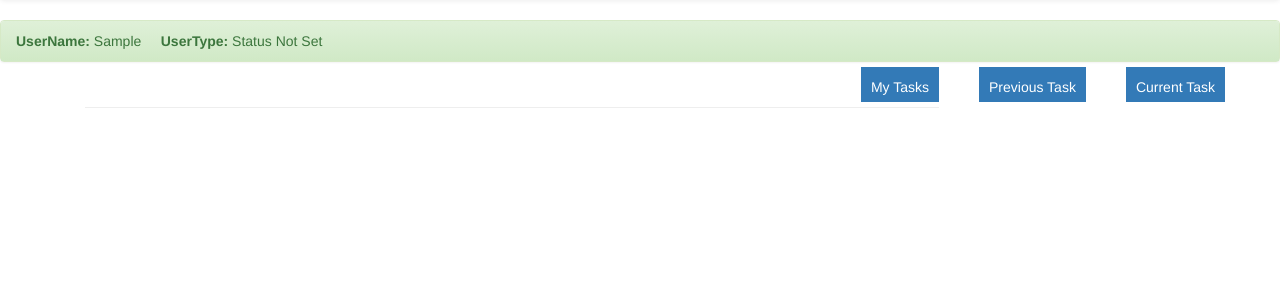
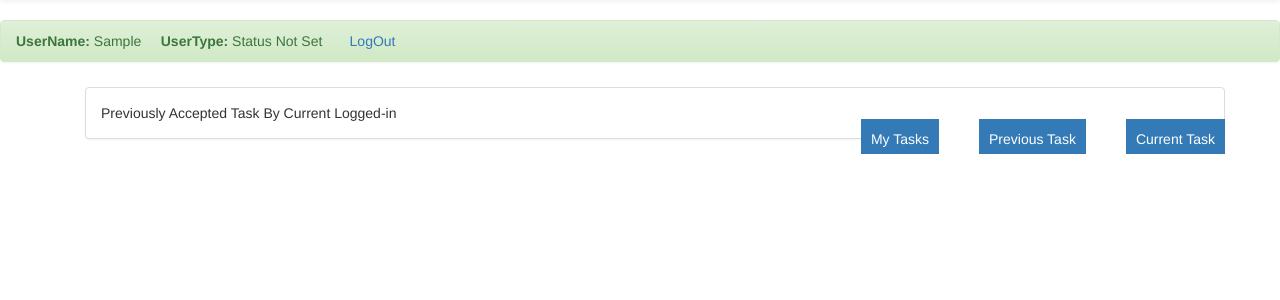
Before and after one commit to pkscredy/urbanpiper, a Django app: page /previous_task/ in a window 1280 px wide. Shown: the part 82-382 px from the top of the page. Run offline with Django 3.2, Linux system fonts and the light colour scheme; a user stored in the database is signed in; tables that the repository leaves empty hold one stand-in row (values such as "Sample post"); some libraries are stand-ins or nearby versions.

Commit message:
complete login

```diff
--- /dev/null
+++ b/delivery/constants.py
@@ -0,0 +1,13 @@
+MAX_LIMIT = 3
+
+MANAGER_ALL_TASK = 'all_task.html'
+MANAGER_POST_TASK = 'post_task.html'
+MANAGER_VIEW_TASK = 'view_task.html'
+
+NO_TASK = 'no_task.html'
+DELIVERY_ALL_TASK = 'd_all_task.html'
+DELIVERY_VIEW_TASK = 'd_view_task.html'
+DELIVERY_UPDATE = 'd_update_task.html'
+DELIVERY_SELF_TASK = 'd_mytask.html'
+
+OTHER_LOGGEDIN = 'd_other_task.html'
--- a/delivery/dbapi.py
+++ b/delivery/dbapi.py
@@ -23,6 +23,14 @@ class TaskDbio(AbstractBaseDbIO):
         return TaskDbio().update_obj(
             obj, {'state': state}
         )
+
+    def filter_by_priority(self, priority, state):
+        return TaskDbio().filter_objects(
+            {
+                'priority': priority,
+                'state': state
+            }
+        ).last()
 
 
 class TaskActivityDbio(AbstractBaseDbIO):
--- a/delivery/handlers/dvr_task.py
+++ b/delivery/handlers/dvr_task.py
@@ -1,42 +1,28 @@
-from delivery.dbapi import TaskDbio, TaskActivityDbio
 from delivery.choices import PriorityStatus, StatesStatus
+from delivery.constants import MAX_LIMIT
+from delivery.dbapi import TaskActivityDbio, TaskDbio
 from usermodule.choices import UserType
 
 
 class DeliveryPerson:
     def get_by_priority(self):
-        # import ipdb; ipdb.set_trace()
-        objs = TaskDbio().filter_objects(
-            {
-                'priority': PriorityStatus.HIGH,
-                'state': StatesStatus.NEW
-            }
-        )
-        if objs:
-            return objs.last()
-        objs = TaskDbio().filter_objects(
-            {
-                'priority': PriorityStatus.MEDIUM,
-                'state': StatesStatus.NEW
-            }
-        )
-        if objs:
-            return objs.last()
-        objs = TaskDbio().filter_objects(
-            {
-                'priority': PriorityStatus.LOW,
-                'state': StatesStatus.NEW
-            }
-        )
-        if objs:
-            return objs.last()
+        state = StatesStatus.NEW
+        high_obj = TaskDbio().filter_by_priority(PriorityStatus.HIGH, state)
+        if high_obj:
+            return high_obj
+        med_obj = TaskDbio().filter_by_priority(PriorityStatus.MEDIUM, state)
+        if med_obj:
+            return med_obj
+        low_obj = TaskDbio().filter_by_priority(PriorityStatus.LOW, state)
+        if low_obj:
+            return low_obj
         return {
             'message': 'No Task are available'
         }
 
     def handle_task(self, request, task_uuid, accept):
         if request.user.profile.dvr_man.filter(
-                state=StatesStatus.ACCEPTED).count() == 3:
+                state=StatesStatus.ACCEPTED).count() == MAX_LIMIT:
             return {
                 'message': 'You accept limit of task is over'
             }
--- a/delivery/handlers/mgr_task.py
+++ b/delivery/handlers/mgr_task.py
@@ -1,4 +1,4 @@
-from delivery.dbapi import TaskDbio, TaskActivityDbio
+from delivery.dbapi import TaskActivityDbio, TaskDbio
 from delivery.models import Task
 
 
--- a/delivery/views.py
+++ b/delivery/views.py
@@ -1,16 +1,17 @@
-# from django.core.paginator import EmptyPage, PageNotAnInteger, Paginator
 from django.contrib import messages
 from django.http import HttpResponseRedirect
 from django.shortcuts import render
 from django.urls import reverse
-# from rest_framework import status
-# from rest_framework.response import Response
 from rest_framework.views import APIView
 
-# from ticket.constants import RAISE_TICKET_TEMPLATE, All_TICKET_TEMPLATE
+from delivery.constants import (DELIVERY_ALL_TASK, DELIVERY_SELF_TASK,
+                                DELIVERY_UPDATE, DELIVERY_VIEW_TASK,
+                                MANAGER_ALL_TASK, MANAGER_POST_TASK,
+                                MANAGER_VIEW_TASK, NO_TASK, OTHER_LOGGEDIN)
 from delivery.dbapi import TaskActivityDbio
+from delivery.handlers.dvr_task import DeliveryPerson
 from delivery.handlers.mgr_task import ManagerTask
-from delivery.handlers.dvr_task import DeliveryPerson
+from usermodule.choices import UserType
 
 
 class TaskActivityView(APIView):
@@ -21,14 +22,14 @@ class TaskActivityView(APIView):
         """
         objs = ManagerTask().get_all_tasks()
         if isinstance(objs, dict):
-            return render(request, 'no_task.html')
+            return render(request, NO_TASK)
 
-        return render(request, 'all_task.html', {'task_info': objs})
+        return render(request, MANAGER_ALL_TASK, {'task_info': objs})
 
 
 class TaskHtmlView(APIView):
     def get(self, request):
-        return render(request, 'post_task.html')
+        return render(request, MANAGER_POST_TASK)
 
     def post(self, request):
         """
@@ -43,7 +44,7 @@ class TaskHtmlView(APIView):
         else:
             tkt_obj = ManagerTask().create_task(request, data)
             messages.success(request, 'The Task has been Created')
-        return render(request, 'post_task.html', {'task_info': tkt_obj})
+        return render(request, MANAGER_POST_TASK, {'task_info': tkt_obj})
 
 
 class ModifyTaskView(APIView):
@@ -53,7 +54,7 @@ class ModifyTaskView(APIView):
         context = {
             'info': task_obj, 'task_act': task_act
         }
-        return render(request, 'view_task.html', context)
+        return render(request, MANAGER_VIEW_TASK, context)
 
     def post(self, request, task_uuid):
         data = request.data
@@ -67,7 +68,6 @@ class ModifyTaskView(APIView):
         messages.success(request, 'The Task has been Updated')
         arg_num = reverse('get_tasks')
         return HttpResponseRedirect(arg_num)
-        # return render(request, 'view_task.html', {'info': obj})
 
     def delete(self, request, task_uuid):
         ManagerTask().delete_task(task_uuid)
@@ -84,9 +84,9 @@ class DvrCurrentTaskView(APIView):
         """
         objs = DeliveryPerson().get_by_priority()
         if isinstance(objs, dict):
-            return render(request, 'no_task.html')
+            return render(request, NO_TASK)
 
-        return render(request, 'd_all_task.html', {'info': objs})
+        return render(request, DELIVERY_ALL_TASK, {'info': objs})
 
 
 class ModCurrentTaskView(APIView):
@@ -95,7 +95,7 @@ class ModCurrentTaskView(APIView):
         view task before accept/reject
         """
         obj, _ = ManagerTask().retreive_single_task(task_uuid)
-        return render(request, 'd_view_task.html', {'info': obj})
+        return render(request, DELIVERY_VIEW_TASK, {'info': obj})
 
     def post(self, request, task_uuid):
         """
@@ -106,11 +106,15 @@ class ModCurrentTaskView(APIView):
             obj = DeliveryPerson().handle_task(request, task_uuid, accept=True)
             if isinstance(obj, dict):
                 return self.check_over_limit(obj, request)
-            return render(request, 'd_view_task.html', {'info': obj})
+            messages.success(request, 'The Task has been Accepted')
+            arg_num = reverse('cur_user_task')
+            return HttpResponseRedirect(arg_num)
         obj = DeliveryPerson().handle_task(request, task_uuid, accept=False)
         if isinstance(obj, dict):
             return self.check_over_limit(obj, request)
-        return render(request, 'd_view_task.html', {'info': obj})
+        messages.info(request, 'The Task has been Declined')
+        arg_num = reverse('get_cur_task')
+        return HttpResponseRedirect(arg_num)
 
     def check_over_limit(self, obj, request):
         messages.warning(request, obj['message'])
@@ -125,7 +129,7 @@ class PreviousTaskView(APIView):
         logged-in person
         """
         obj = DeliveryPerson().accepted_by_other(request)
-        return render(request, 'd_other_task.html', {'task_info': obj})
+        return render(request, OTHER_LOGGEDIN, {'task_info': obj})
 
 
 class UpdateTaskView(APIView):
@@ -134,7 +138,7 @@ class UpdateTaskView(APIView):
         view a previously task before complete/decline
         """
         obj = TaskActivityDbio().get_taskactivity(task_act_uuid)
-        return render(request, 'd_update_task.html', {'info': obj})
+        return render(request, DELIVERY_UPDATE, {'info': obj})
 
     def post(self, request, task_act_uuid):
         """
@@ -142,13 +146,16 @@ class UpdateTaskView(APIView):
         """
         data = request.data
         obj = DeliveryPerson().update_task(request, task_act_uuid, data)
-        return render(request, 'd_mytask.html', {'task_info': obj})
+        return render(request, DELIVERY_SELF_TASK, {'task_info': obj})
 
 
 class CurUserTaskView(APIView):
     def get(self, request):
+        if request.user.profile.user_type == UserType.MANAGER:
+            arg_num = reverse('get_tasks')
+            return HttpResponseRedirect(arg_num)
         """
         view all previously task
         """
         obj = DeliveryPerson().cur_user_tasks(request)
-        return render(request, 'd_mytask.html', {'task_info': obj})
+        return render(request, DELIVERY_SELF_TASK, {'task_info': obj})
--- a/templates/base.html
+++ b/templates/base.html
@@ -23,7 +23,8 @@
   <div class="panel panel-success">
     <div class="panel-heading">
       <b>UserName:</b> {{ request.user.profile.first_name }} &nbsp;&nbsp;&nbsp;
-       <b>UserType:</b> {{ request.user.profile.get_user_type_display }}
+       <b>UserType:</b> {{ request.user.profile.get_user_type_display }}&nbsp;&nbsp;&nbsp;&nbsp;&nbsp;&nbsp;
+       <a href="{% url 'logout' %}"> LogOut </a>
     </div>
   </div>
 
--- a/templates/d_other_task.html
+++ b/templates/d_other_task.html
@@ -52,6 +52,11 @@
 
 <div class="container">
 
+    <div class="panel-group">
+      <div class="panel panel-default">
+        <div class="panel-body">Previously Accepted Task By Current Logged-in</div>
+      </div>
+
   <a href="{% url 'get_cur_task' %}" id="home" right>Current Task</a>
 <p id="space" right></p>
 
@@ -59,7 +64,7 @@
 
 <p id="space" right></p>
   <a href="{% url 'cur_user_task' %}" id="my-task" right>My Tasks</a>
-<hr>
+
 
 {% for info in task_info %}
 <form class="form-horizontal"
--- a/urbanpiper/settings.py
+++ b/urbanpiper/settings.py
@@ -126,3 +126,5 @@ USE_TZ = False
 # https://docs.djangoproject.com/en/1.11/howto/static-files/
 
 STATIC_URL = '/static/'
+
+LOGIN_REDIRECT_URL = 'cur_user_task'
--- a/urbanpiper/urls.py
+++ b/urbanpiper/urls.py
@@ -15,25 +15,19 @@ Including another URLconf
 """
 from django.conf.urls import url
 from django.contrib import admin
-from delivery.views import (
-                    TaskActivityView,
-                    TaskHtmlView,
-                    ModifyTaskView,
-                    DvrCurrentTaskView,
-                    ModCurrentTaskView,
-                    PreviousTaskView,
-                    CurUserTaskView,
-                    UpdateTaskView
-                )
+from django.contrib.auth import views as auth_views
+
+from delivery.views import (CurUserTaskView, DvrCurrentTaskView,
+                            ModCurrentTaskView, ModifyTaskView,
+                            PreviousTaskView, TaskActivityView, TaskHtmlView,
+                            UpdateTaskView)
 
 urlpatterns = [
     url(r'^admin/', admin.site.urls),
     url(r'^raise_task/$', TaskHtmlView.as_view(), name='raise_task'),
     url(r'^get_tasks/$', TaskActivityView.as_view(), name='get_tasks'),
-    # url(r'^ticket_with/$', RetreiveTicketView.as_view(), name='ticket_with'),
     url(r'^modify_task/(?P<task_uuid>[0-9a-z-]+)/$',
         ModifyTaskView.as_view(), name='modify_task'),
-    # url(r'^delete_ticket/$', ModifyTicketView.as_view(), name='delete_ticket'),
     url(r'^update_task/(?P<task_uuid>[0-9a-z-]+)/$',
         ModifyTaskView.as_view(), name='update_task'),
     url(r'^get_cur_task/$', DvrCurrentTaskView.as_view(), name='get_cur_task'),
@@ -45,6 +39,8 @@ urlpatterns = [
     url(r'^cur_user_task/$', CurUserTaskView.as_view(), name='cur_user_task'),
     url(r'^update_dvr_task/(?P<task_act_uuid>[0-9a-z-]+)/$',
         UpdateTaskView.as_view(), name='update_dvr_task'),
-    # url(r'^state_change/(?P<task_uuid>[0-9a-z-]+)/$',
-    #     CurUserTaskView.as_view(), name='state_change'),
+    url(r'^login/$', auth_views.login, {'template_name': 'login.html'},
+        name='login'),
+    url(r'^logout/$', auth_views.logout, {'template_name': 'logged_out.html'},
+        name='logout'),
 ]
--- a/usermodule/models.py
+++ b/usermodule/models.py
@@ -1,14 +1,9 @@
 from django.contrib.auth.models import User
-
 from django.db import models
 
 from base.models import AbstractAuditModel
-from usermodule.choices import (
-                Gender,
-                GENDER_CHOICES,
-                UserType,
-                USERTYPE_CHOICES
-            )
+from usermodule.choices import (GENDER_CHOICES, USERTYPE_CHOICES, Gender,
+                                UserType)
 
 
 class Profile(AbstractAuditModel):
```
Also changed, not shown: base/choices.py (deleted, +0 -75 lines), base/exceptions.py (+0 -7 lines), base/fields.py (deleted, +0 -41 lines), delivery/models.py (+2 -6 lines), templates/d_all_task.html (+6 -1 lines), templates/d_mytask.html (+6 -1 lines), templates/logged_out.html (added, +10 -0 lines), templates/login.html (added, +15 -0 lines).
